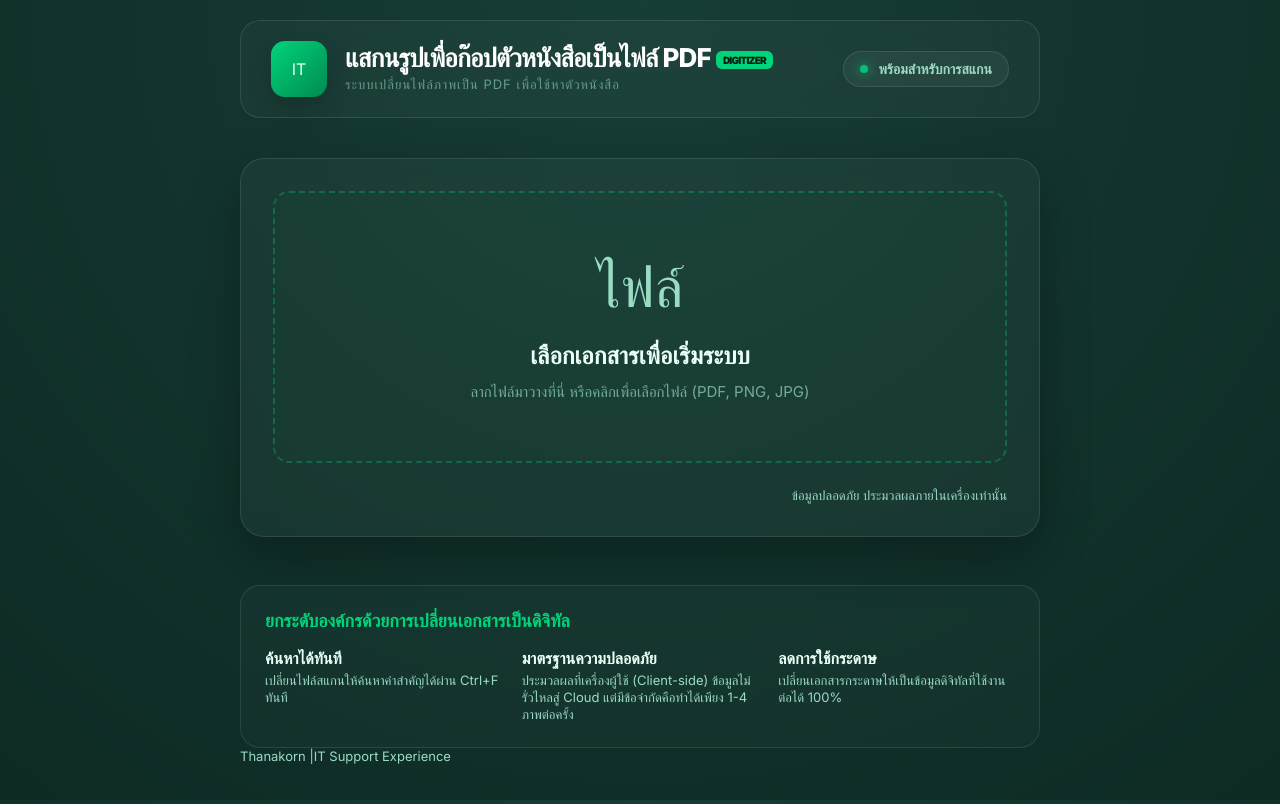
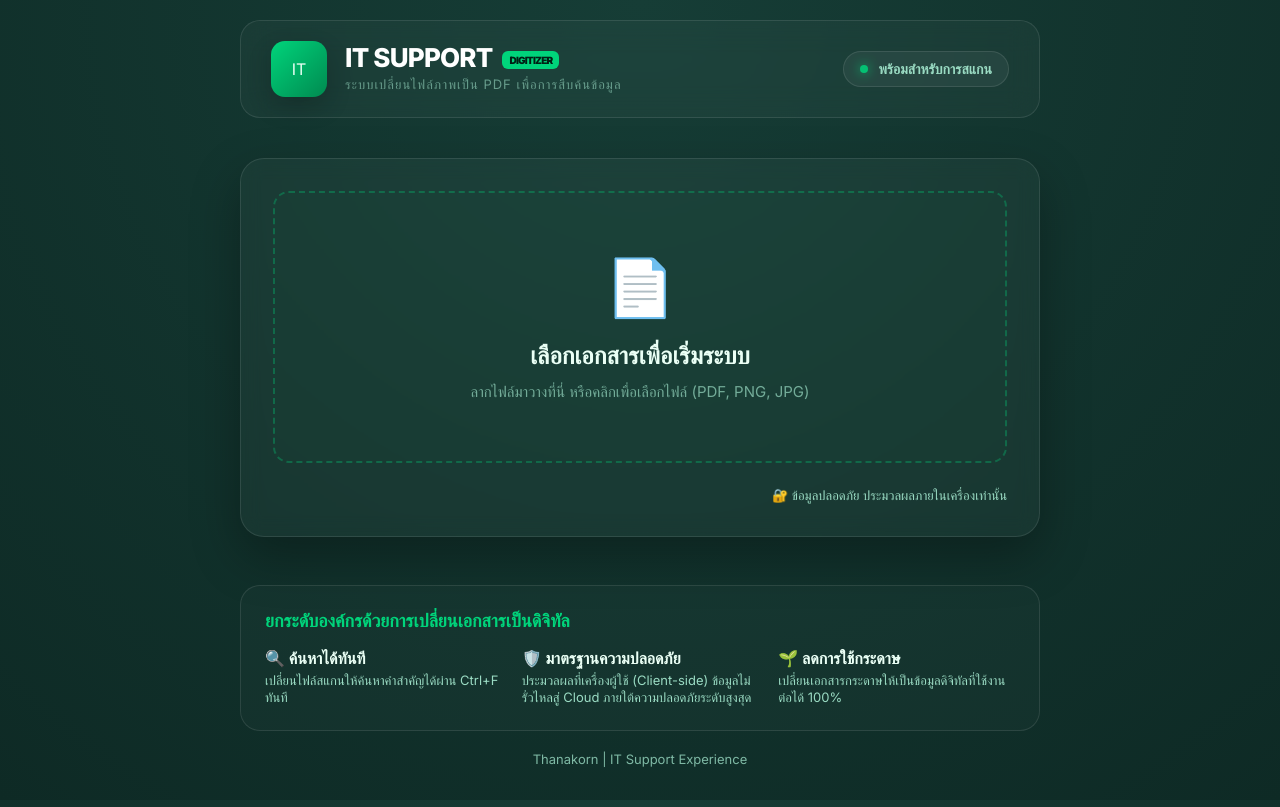
Before and after one commit to thanakornnarawee/digitalizer-pdf2, a Next.js app: page / in a window 1280 px wide. Built offline with nearby package versions, Linux system fonts and the light colour scheme.

Commit message:
Add files via upload

```diff
--- a/app/page.tsx
+++ b/app/page.tsx
@@ -22,23 +22,9 @@ export default function Home() {
       });
 
       if (result) {
-        // ใช้การหลบ Type สองชั้น เพื่อให้ผ่านทุกกฎของ TypeScript
-        if (result) {
-        // บรรทัดข้างล่างนี้คือคำสั่งพิเศษเพื่อสั่งให้ TypeScript ข้ามการตรวจสอบบรรทัดถัดไป
+        // ใช้ @ts-ignore เพื่อข้าม Error ของ SharedArrayBuffer ตอน Build
         // @ts-ignore
         const blob = new Blob([result], { type: "application/pdf" });
-
-        const url = URL.createObjectURL(blob);
-
-        const a = document.createElement("a");
-        a.href = url;
-        a.download = `Digitized_${file.name.split('.')[0]}.pdf`;
-        document.body.appendChild(a);
-        a.click();
-        document.body.removeChild(a);
-
-        setStatus("แปลงไฟล์สำเร็จ!");
-      }
         const url = URL.createObjectURL(blob);
 
         const a = document.createElement("a");
@@ -60,15 +46,15 @@ export default function Home() {
 
   return (
     <div style={{ width: '100%', maxWidth: '800px' }}>
-      {/* Navigation Header สไตล์ Corporate */}
+      {/* Navigation Header สไตล์ K-Bank Corporate */}
       <nav className="nav">
         <div className="logo-container">
           <div className="logo-wrapper">
              <div className="logo-fallback">IT</div>
           </div>
           <div className="brand-text">
-            <div className="app-name">แสกนรูปเพื่อก๊อปตัวหนังสือเป็นไฟล์ PDF<span className="pro-badge">DIGITIZER</span></div>
-            <div className="app-subtitle">ระบบเปลี่ยนไฟล์ภาพเป็น PDF เพื่อใช้หาตัวหนังสือ</div>
+            <div className="app-name">IT SUPPORT <span className="pro-badge">DIGITIZER</span></div>
+            <div className="app-subtitle">ระบบเปลี่ยนไฟล์ภาพเป็น PDF เพื่อการสืบค้นข้อมูล</div>
           </div>
         </div>
         <div className="status-pill">
@@ -87,7 +73,7 @@ export default function Home() {
             disabled={loading}
             style={{ display: 'none' }}
           />
-          <div style={{ fontSize: '56px', marginBottom: '20px' }}>ไฟล์</div>
+          <div style={{ fontSize: '56px', marginBottom: '20px' }}>📄</div>
           <h2 style={{ margin: '0 0 12px 0', color: 'var(--text)', fontSize: '24px' }}>
             {fileName ? fileName : "เลือกเอกสารเพื่อเริ่มระบบ"}
           </h2>
@@ -102,7 +88,7 @@ export default function Home() {
               กำลังเปลี่ยนเป็นเอกสารสู่ระบบดิจิทัล...
             </div>
             <p style={{ color: 'var(--muted)', fontSize: '14px', marginTop: '12px' }}>
-                ระบบกำลังสร้าง Searchable Layer เพื่อการค้นหาข้อมูล
+                ระบบกำลังสร้าง Searchable Layer เพื่อการค้นหาข้อความ
             </p>
           </div>
         )}
@@ -111,7 +97,7 @@ export default function Home() {
           <div className="sorts">
           </div>
           <div style={{ color: 'var(--muted)', fontSize: '13px', fontWeight: '500' }}>
-          ข้อมูลปลอดภัย ประมวลผลภายในเครื่องเท่านั้น
+            🔐 ข้อมูลปลอดภัย ประมวลผลภายในเครื่องเท่านั้น
           </div>
         </div>
       </div>
@@ -121,21 +107,22 @@ export default function Home() {
         <h3 style={{ color: 'var(--accent)', marginBottom: '16px', fontSize: '18px' }}>ยกระดับองค์กรด้วยการเปลี่ยนเอกสารเป็นดิจิทัล</h3>
         <div style={{ display: 'grid', gridTemplateColumns: 'repeat(auto-fit, minmax(200px, 1fr))', gap: '20px' }}>
           <div>
-            <h4 style={{ marginBottom: '4px' }}>ค้นหาได้ทันที</h4>
+            <h4 style={{ marginBottom: '4px' }}>🔍 ค้นหาได้ทันที</h4>
             <p style={{ fontSize: '13px', color: 'var(--muted)' }}>เปลี่ยนไฟล์สแกนให้ค้นหาคำสำคัญได้ผ่าน Ctrl+F ทันที</p>
           </div>
           <div>
-            <h4 style={{ marginBottom: '4px' }}>มาตรฐานความปลอดภัย</h4>
-            <p style={{ fontSize: '13px', color: 'var(--muted)' }}>ประมวลผลที่เครื่องผู้ใช้ (Client-side) ข้อมูลไม่รั่วไหลสู่ Cloud แต่มีข้อจำกัดคือทำได้เพียง 1-4 ภาพต่อครั้ง</p>
+            <h4 style={{ marginBottom: '4px' }}>🛡️ มาตรฐานความปลอดภัย</h4>
+            <p style={{ fontSize: '13px', color: 'var(--muted)' }}>ประมวลผลที่เครื่องผู้ใช้ (Client-side) ข้อมูลไม่รั่วไหลสู่ Cloud ภายใต้ความปลอดภัยระดับสูงสุด</p>
           </div>
           <div>
-            <h4 style={{ marginBottom: '4px' }}>ลดการใช้กระดาษ</h4>
+            <h4 style={{ marginBottom: '4px' }}>🌱 ลดการใช้กระดาษ</h4>
             <p style={{ fontSize: '13px', color: 'var(--muted)' }}>เปลี่ยนเอกสารกระดาษให้เป็นข้อมูลดิจิทัลที่ใช้งานต่อได้ 100%</p>
           </div>
         </div>
-
       </footer>
-      <p style={{ fontSize: '13px', color: 'var(--muted)' }}>Thanakorn |IT Support Experience</p>
+      <div style={{ textAlign: 'center', marginTop: '20px' }}>
+         <p style={{ fontSize: '13px', color: 'var(--muted)', opacity: 0.8 }}>Thanakorn | IT Support Experience</p>
+      </div>
     </div>
   );
 }
```
